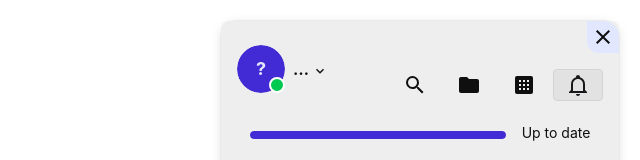
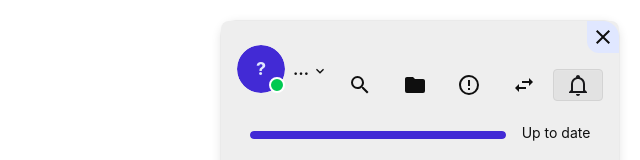
Before and after one commit to rgon/ncrsDesktop, a SvelteKit app in the folder ncrs-gui/: page / in a window 1280 px wide. Shown: the top 160 px of the page, without its empty margins (640-1280 px from the left). Built offline with nearby package versions, Linux system fonts and the light colour scheme.

Commit message:
feat: wire errors, transfers, and conflicts state into main page

```diff
--- a/ncrs-gui/src/routes/+page.svelte
+++ b/ncrs-gui/src/routes/+page.svelte
@@ -9,7 +9,7 @@
     import {
         mdiFolder, mdiAppsBox, mdiPlus, mdiAccountCog,
         mdiChevronDown, mdiClose, mdiMagnify, mdiBell,
-        mdiBellOutline,
+        mdiBellOutline, mdiAlertCircleOutline, mdiSwapHorizontal,
     } from '@mdi/js';
 
     import { onMount } from 'svelte';
@@ -17,6 +17,8 @@
     import SetStatusView from './SetStatusView.svelte';
     import SyncProgressView from './SyncProgressView.svelte';
     import SearchView from '../components/SearchView.svelte';
+    import ErrorsView from '../components/ErrorsView.svelte';
+    import ConflictsView from '../components/ConflictsView.svelte';
 
     // ── Types ─────────────────────────────────────────────────────────────────
 
@@ -48,13 +50,38 @@
         actions: NcAction[];
     }
 
+    interface SyncError {
+        path: string;
+        kind: string | { ServerError: number };
+        message: string;
+        timestamp_ms: number;
+    }
+
+    interface TransferProgress {
+        path: string;
+        direction: "Download" | "Upload";
+        bytes_done: number;
+        total_bytes: number;
+    }
+
+    interface ConflictRecord {
+        id: number;
+        kind: Record<string, unknown>;
+        timestamp_ms: number;
+        resolved: boolean;
+    }
+
     // ── State ─────────────────────────────────────────────────────────────────
 
-    type View = "notifications" | "search";
+    type View = "notifications" | "search" | "errors" | "conflicts";
 
     let userInfo = $state<UserInfo | null>(null);
     let syncState = $state<string>("idle");
     let notifications = $state<NcNotification[]>([]);
+    let errors = $state<SyncError[]>([]);
+    let transfers = $state<TransferProgress[]>([]);
+    let conflicts = $state<ConflictRecord[]>([]);
+    let pendingMutations = $state(0);
     let avatarError = $state(false);
     let activeView = $state<View>("notifications");
 
@@ -96,6 +123,19 @@
         userInfo = await invoke<UserInfo | null>("get_user_info");
         syncState = await invoke<string>("get_sync_state");
         notifications = await invoke<NcNotification[]>("get_notifications");
+        errors = await invoke<SyncError[]>("get_errors");
+        transfers = await invoke<TransferProgress[]>("get_transfers");
+        conflicts = await invoke<ConflictRecord[]>("get_conflicts");
+    }
+
+    async function clearErrors() {
+        await invoke("clear_errors");
+        errors = [];
+    }
+
+    async function resolveConflict(id: number) {
+        await invoke("resolve_conflict", { id });
+        conflicts = conflicts.filter(c => c.id !== id);
     }
 
     // ── Lifecycle ─────────────────────────────────────────────────────────────
@@ -109,6 +149,22 @@
 
         const unlistenNotifs = listen<NcNotification[]>("notifications-updated", (e) => {
             notifications = e.payload;
+        });
+
+        const unlistenErrors = listen<SyncError[]>("sync-errors-updated", (e) => {
+            errors = e.payload;
+        });
+
+        const unlistenTransfers = listen<TransferProgress[]>("transfers-updated", (e) => {
+            transfers = e.payload;
+        });
+
+        const unlistenJournal = listen<number>("journal-updated", (e) => {
+            pendingMutations = e.payload;
+        });
+
+        const unlistenConflicts = listen<ConflictRecord[]>("conflicts-updated", (e) => {
+            conflicts = e.payload;
         });
 
         const clickOutListener = (event: MouseEvent) => {
@@ -125,6 +181,10 @@
         return () => {
             unlistenSync.then(f => f());
             unlistenNotifs.then(f => f());
+            unlistenErrors.then(f => f());
+            unlistenTransfers.then(f => f());
+            unlistenJournal.then(f => f());
+            unlistenConflicts.then(f => f());
             document.removeEventListener("click", clickOutListener);
             document.removeEventListener("keydown", escKeyListener);
         };
@@ -202,8 +262,27 @@
                 <button class="btn btn-ghost btn-sm rounded-btn" aria-label="Open Containing Folder" onclick={openFolder}>
                     <Icon class="w-6 h-6" path={mdiFolder} />
                 </button>
-                <button class="btn btn-ghost btn-sm rounded-btn" aria-label="Activity">
-                    <Icon class="w-6 h-6" path={mdiAppsBox} />
+                <button
+                    class="btn btn-ghost btn-sm rounded-btn relative"
+                    class:btn-active={activeView === "errors"}
+                    aria-label="Sync Errors"
+                    onclick={() => { activeView = activeView === "errors" ? "notifications" : "errors"; }}
+                >
+                    <Icon class="w-6 h-6" path={mdiAlertCircleOutline} />
+                    {#if errors.length > 0}
+                        <span class="badge badge-error badge-xs absolute top-0.5 right-0.5">{errors.length}</span>
+                    {/if}
+                </button>
+                <button
+                    class="btn btn-ghost btn-sm rounded-btn relative"
+                    class:btn-active={activeView === "conflicts"}
+                    aria-label="Conflicts"
+                    onclick={() => { activeView = activeView === "conflicts" ? "notifications" : "conflicts"; }}
+                >
+                    <Icon class="w-6 h-6" path={mdiSwapHorizontal} />
+                    {#if conflicts.length > 0}
+                        <span class="badge badge-warning badge-xs absolute top-0.5 right-0.5">{conflicts.length}</span>
+                    {/if}
                 </button>
                 <button
                     class="btn btn-ghost btn-sm rounded-btn relative"
@@ -220,14 +299,18 @@
         </div>
 
         <!-- Sync status bar -->
-        <SyncProgressView {syncState} />
+        <SyncProgressView {syncState} {transfers} />
 
-        <!-- Content area: search or notifications -->
+        <!-- Content area: search, errors, or notifications -->
         {#if activeView === "search"}
             <SearchView
                 class="flex flex-col flex-grow overflow-hidden"
                 onclose={() => { activeView = "notifications"; }}
             />
+        {:else if activeView === "errors"}
+            <ErrorsView {errors} onclear={clearErrors} />
+        {:else if activeView === "conflicts"}
+            <ConflictsView {conflicts} {pendingMutations} onresolve={resolveConflict} />
         {:else}
             <div class="overflow-y-auto p-2 flex-grow">
                 {#if notifications.length === 0}
```
